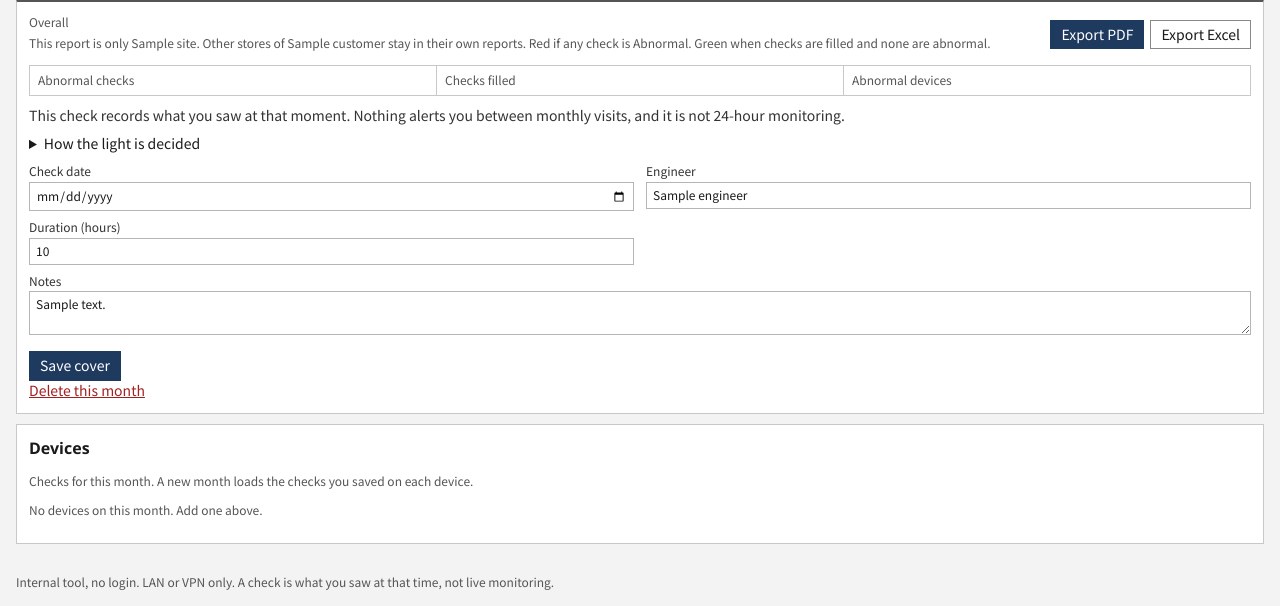
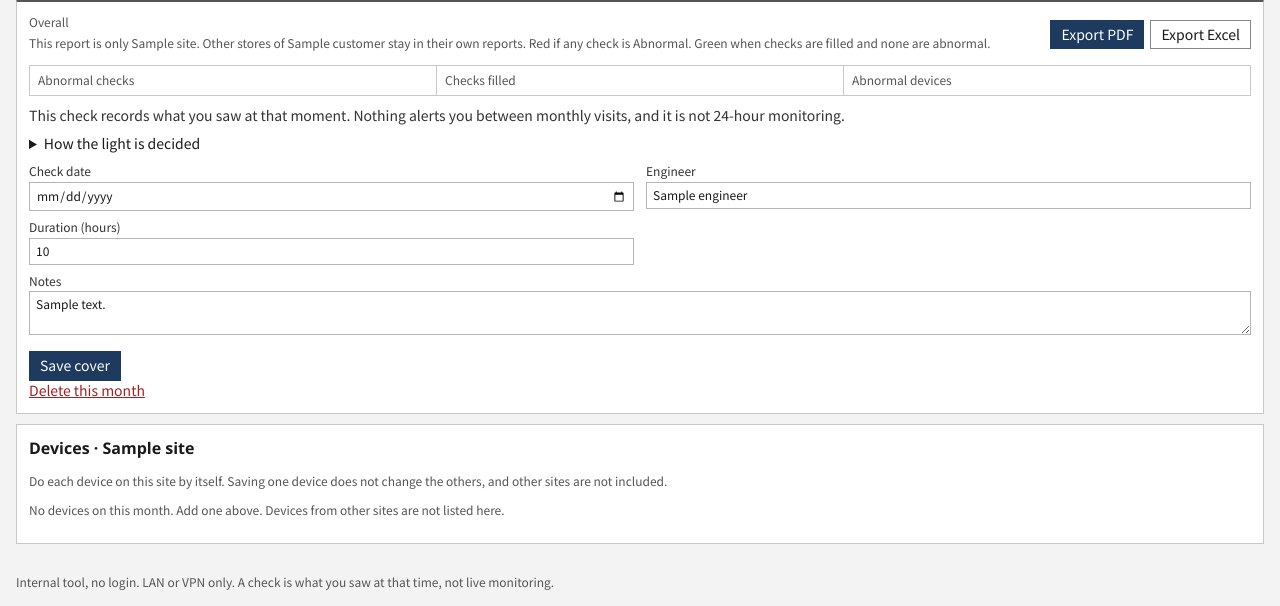
Before and after one commit to fiorafiora/infra-health-check, a FastAPI app: template app/templates/client.html in a window 1280 px wide. Shown: the part 901-1507 px from the top of the page. Run offline with FastAPI, Linux system fonts and the light colour scheme; the template is opened without the code that fills it: most values are stand-ins (such as "Sample title", 1, 10 or a date in 2020); some libraries are stand-ins or nearby versions; some web fonts are replaced.

Commit message:
Do each site's devices separately.
A customer's stores keep their own device lists. Saving one device does not change the others or another site.

Co-authored-by: fiorafiora <fiorafiora@users.noreply.github.com>

```diff
--- a/app/templates/client.html
+++ b/app/templates/client.html
@@ -153,21 +153,23 @@
 
 <section id="devices" class="card">
   <div class="card-head">
-    <h2>Devices</h2>
-    <p class="hint">Checks for this month. A new month loads the checks you saved on each device.</p>
+    <h2>Devices · {{ site.name }}</h2>
+    <p class="hint">Do each device on this site by itself. Saving one device does not change the others, and other sites are not included.</p>
   </div>
 
   {% if view.devices %}
-  <form id="device-checks-form" method="post" action="/checks/{{ current.id }}/device-checks"></form>
   {% for row in view.devices %}
   {% set device = row.device %}
-  <article class="device-block">
+  <article class="device-block" id="device-{{ device.id }}">
     <header class="device-head">
       <strong>{{ device.name }}</strong>
       <span>{{ device.device_type }}</span>
       <span>{{ device.ip_address or "—" }}</span>
       <span class="muted">{{ device.model or "" }} {{ device.firmware or "" }}</span>
     </header>
+    <form id="device-form-{{ device.id }}" method="post" action="/checks/{{ current.id }}/device-checks">
+      <input type="hidden" name="device_anchor" value="device-{{ device.id }}">
+    </form>
     {% if row.checks %}
     <table class="mini">
       <thead>
@@ -189,16 +191,16 @@
           <td>{{ item.name }}</td>
           <td class="muted">{{ item.command or "—" }}</td>
           <td>
-            <select form="device-checks-form" name="dresult_{{ result.id }}">
+            <select form="device-form-{{ device.id }}" name="dresult_{{ result.id }}">
               {{ options(DEVICE_RESULTS, result.result, true) }}
             </select>
           </td>
-          <td><input form="device-checks-form" name="dissue_{{ result.id }}" value="{{ result.issue or '' }}" placeholder="Issue"></td>
+          <td><input form="device-form-{{ device.id }}" name="dissue_{{ result.id }}" value="{{ result.issue or '' }}" placeholder="Issue"></td>
           <td>{% if line.prev_result %}<span class="status" data-status="{{ line.prev_result }}">{{ line.prev_result }}</span>{% else %}—{% endif %}</td>
           <td>
             {{ thumbs(line.attachments) }}
-            {% for file in line.attachments %}{{ delete_shot(file, next ~ "#devices") }}{% endfor %}
-            {{ uploader("device_check_result", result.id, next ~ "#devices") }}
+            {% for file in line.attachments %}{{ delete_shot(file, next ~ "#device-" ~ device.id) }}{% endfor %}
+            {{ uploader("device_check_result", result.id, next ~ "#device-" ~ device.id) }}
           </td>
           <td>
             <form method="post" action="/device-checks/{{ item.id }}/delete">
@@ -210,6 +212,9 @@
         {% endfor %}
       </tbody>
     </table>
+    <div class="savebar">
+      <button class="btn" type="submit" form="device-form-{{ device.id }}">Save {{ device.name }}</button>
+    </div>
     {% else %}
     <p class="empty">No checks on this device yet.</p>
     {% endif %}
@@ -221,11 +226,8 @@
     </form>
   </article>
   {% endfor %}
-  <div class="savebar">
-    <button class="btn" type="submit" form="device-checks-form">Save checks</button>
-  </div>
   {% else %}
-  <p class="empty">No devices on this month. Add one above.</p>
+  <p class="empty">No devices on this month. Add one above. Devices from other sites are not listed here.</p>
   {% endif %}
 
 </section>
--- a/app/templates/index.html
+++ b/app/templates/index.html
@@ -8,7 +8,7 @@
 {% if has_demo %}
 <aside class="banner demo">
   Example data only (Company A–C, 192.0.2.x). Delete before real use.
-  Company A has two sites. Main store’s latest month is red. Company B is green. Company C is not started.
+  Company A has two sites, each with its own devices. Main store’s latest month is red. Branch store is green. Company B is green. Company C is not started.
 </aside>
 {% endif %}
 
--- a/app/web.py
+++ b/app/web.py
@@ -145,6 +145,13 @@ def safe_next(value, fallback: str) -> str:
     return text
 
 
+def _device_anchor(form) -> str:
+    text = clean(form.get("device_anchor"), 40) or ""
+    if text.startswith("device-") and text.removeprefix("device-").isdigit():
+        return text
+    return "devices"
+
+
 def site_url(site_id: int, check_id: int | None = None, anchor: str = "") -> str:
     url = f"/sites/{site_id}"
     if check_id:
@@ -211,15 +218,16 @@ def customer_page(customer_id: int, request: Request, db: Session = Depends(get_
             light = view["light"]
             year_month = latest.year_month
             check_id = latest.id
-        device_count = db.scalar(
-            select(func.count()).select_from(Device).where(Device.site_id == site.id)
-        )
+        site_devices = db.scalars(
+            select(Device).where(Device.site_id == site.id).order_by(Device.sort_order, Device.id)
+        ).all()
         rows.append(
             {
                 "site": site,
                 "light": light,
                 "year_month": year_month,
-                "device_count": device_count or 0,
+                "device_count": len(site_devices),
+                "devices": site_devices,
                 "check_id": check_id,
             }
         )
@@ -410,8 +418,8 @@ async def save_device_checks(check_id: int, request: Request, db: Session = Depe
         save_device_check_results(db, check, form)
         db.commit()
     except FormError as exc:
-        return go(site_url(check.site_id, check.id, "devices"), err=str(exc))
-    return go(site_url(check.site_id, check.id, "devices"), msg="Checks saved.")
+        return go(site_url(check.site_id, check.id, _device_anchor(form)), err=str(exc))
+    return go(site_url(check.site_id, check.id, _device_anchor(form)), msg="This device was saved.")
 
 
 @router.post("/devices/{device_id}/checks")
```
Also changed, not shown: app/seed.py (+50 -1 lines), app/service.py (+9 -2 lines), app/templates/customer.html (+39 -27 lines), tests/test_app.py (+12 -2 lines), README.md.
